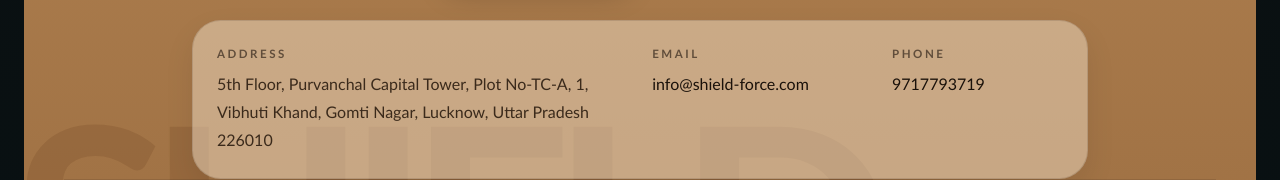
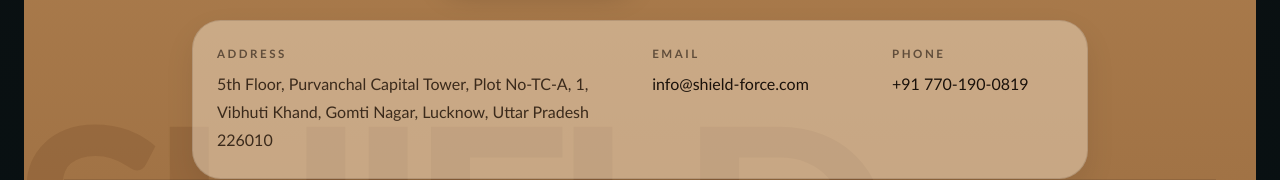
Before and after one commit to Shield-Force-System/sheild-force-fe, a Next.js app: page / in a window 1280 px wide. Shown: the part 3671-3851 px from the top of the page. Built offline with nearby package versions, Linux system fonts and the light colour scheme.

Commit message:
Company number changed in footer

```diff
--- a/components/site-footer.tsx
+++ b/components/site-footer.tsx
@@ -95,7 +95,7 @@
                       href="tel:9717793719"
                       className="mt-2 inline-block text-sm leading-7 text-[#2f1f12]/92 transition hover:text-[#fff2df] sm:text-base"
                     >
-                      9717793719
+                      +91 770-190-0819
                     </Link>
                   </div>
                 </div>
```
